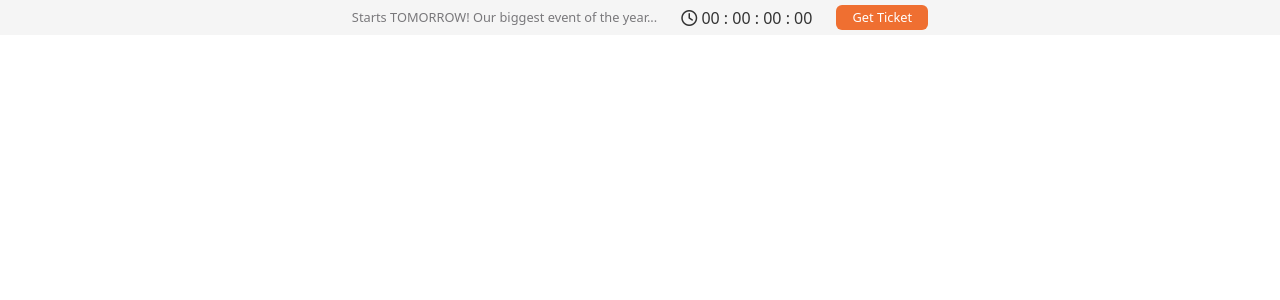
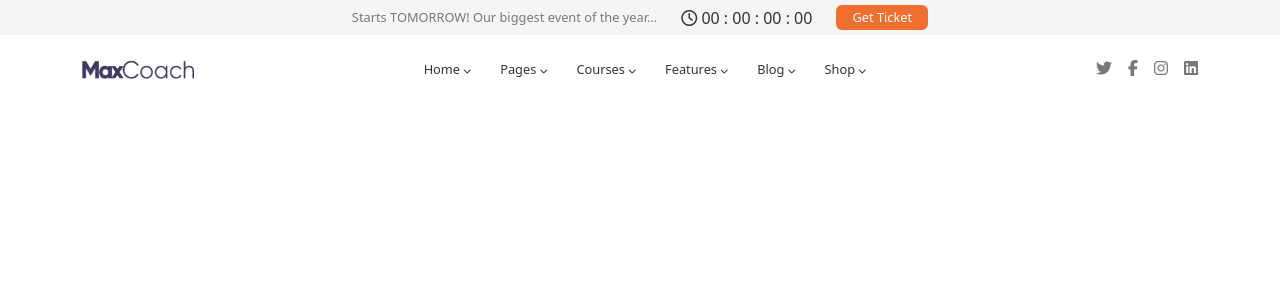
Before and after one commit to luishs0/proj-html-vuejs, a Vue app: page / in a window 1280 px wide. Shown: the top 300 px of the page. Built offline with nearby package versions, Linux system fonts and the light colour scheme.

Commit message:
header-top

```diff
--- a/src/components/HeaderFolder/AppHeaderTop.vue
+++ b/src/components/HeaderFolder/AppHeaderTop.vue
@@ -7,17 +7,44 @@ export default {
         return {
             store
         }
-    }
+    },
 }
 </script>
 
 
 <template>
+    <!-- Message up -->
     <div class="msg d-flex flex-wrap justify-content-center align-items-center">
         <span class="me-4 msg-s">Starts TOMORROW! Our biggest event of the year...</span>
         <span class="time me-4"> <i class="fa-regular fa-clock"></i> 00 : 00 : 00 : 00</span>
         <button class="btn btn-primary">Get Ticket</button>
     </div>
+    <!-- /Message up -->
+
+    <!-- Navbar -->
+    <div class="container">
+        <div class="ms_navbar d-flex justify-content-between align-items-center">
+
+            <div class="logo">
+                <a href=""><img src="../../assets/img/dark-logo.png" alt=""></a>
+            </div>
+
+            <div class="links">
+                <a v-for="link in this.store.headerLinks" href=""> {{ link }} <i class="fa-solid fa-chevron-down"></i>
+                </a>
+            </div>
+
+            <div class="social">
+                <a href=""><i class="fa-brands fa-twitter"></i></a>
+                <a href=""><i class="fa-brands fa-facebook-f"></i></a>
+                <a href=""><i class="fa-brands fa-instagram"></i></a>
+                <a href=""><i class="fa-brands fa-linkedin"></i></a>
+
+            </div>
+
+        </div>
+    </div>
+    <!-- /Navbar -->
 </template>
 
 
@@ -45,4 +72,45 @@ export default {
 
 
 }
+
+.ms_navbar {
+    padding: 1.3rem 0;
+
+    .logo {
+
+        img {
+            width: 7rem;
+        }
+    }
+
+    .links {
+
+
+        a {
+            text-decoration: none;
+            color: $primary-gray;
+            font-size: .8rem;
+
+            i {
+                font-size: .5rem;
+                vertical-align: middle;
+            }
+        }
+
+        & a:not(:last-child) {
+            margin-right: 1.8rem;
+        }
+    }
+
+    .social {
+        a {
+            text-decoration: none;
+            color: $secondary-gray;
+        }
+
+        & a:not(:last-child) {
+            margin-right: 1rem;
+        }
+    }
+}
 </style>
--- a/src/store.js
+++ b/src/store.js
@@ -1,5 +1,5 @@
 import { reactive } from "vue";
 
 export const store = reactive({
-
+    headerLinks: ['Home', 'Pages', 'Courses', 'Features', 'Blog', 'Shop']
 })
```
